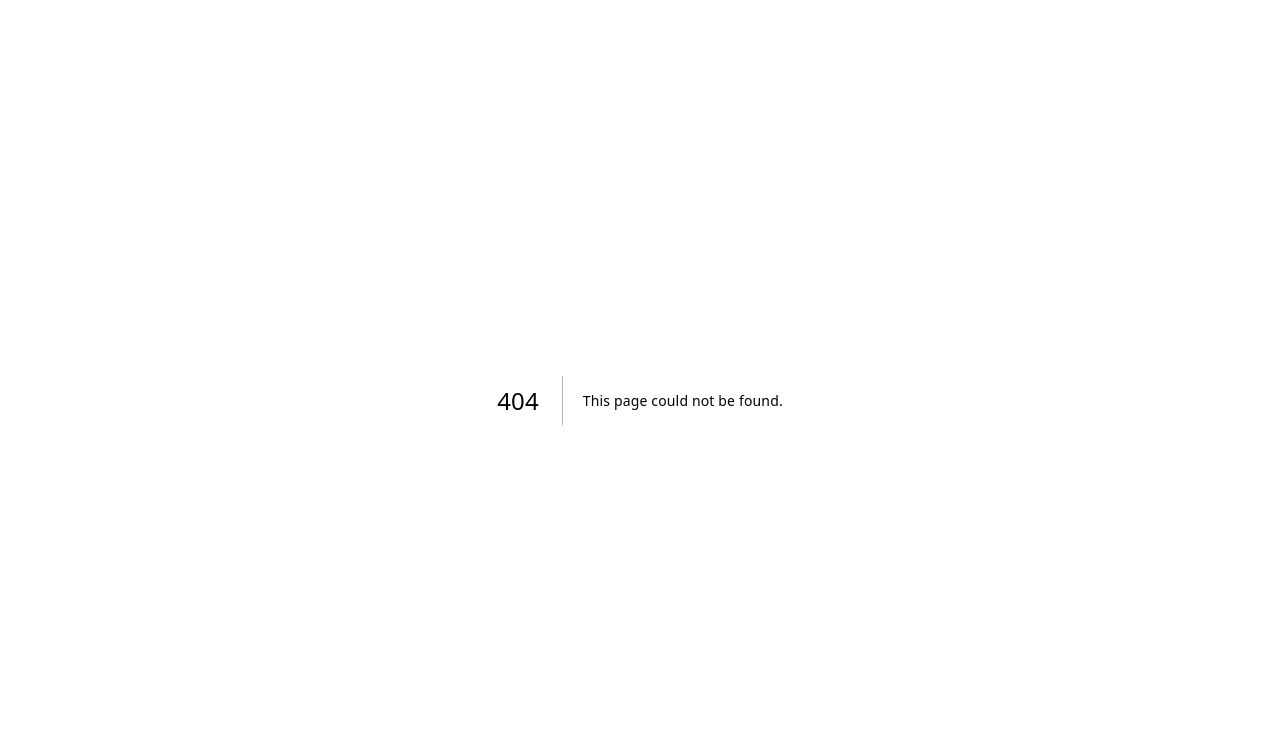
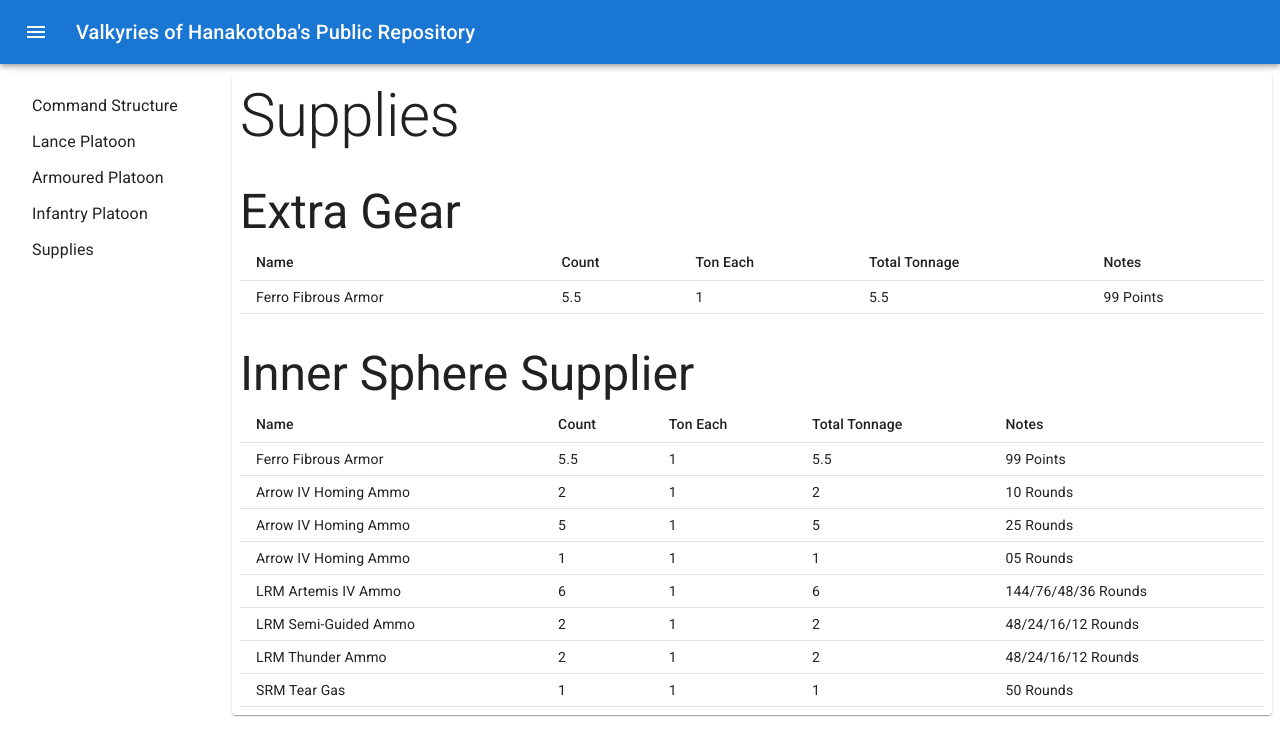
Before and after one commit to Rangoric/BattleTech-Campaign, a Next.js app: page /BattleTech-Campaign/supplies in a window 1280 px wide. Before the commit this address had no page. Shown: the top 756 px of the page. Built offline with nearby package versions, Linux system fonts and the light colour scheme.

Commit message:
Added supplies removed unused file

```diff
--- a/src/layout/Framework.tsx
+++ b/src/layout/Framework.tsx
@@ -62,6 +62,9 @@ export const Framework: React.FC<{ children?: React.ReactNode }> = ({
           <MenuItem component={Link} href="/infantry-platoon">
             <Typography>Infantry Platoon</Typography>
           </MenuItem>
+          <MenuItem component={Link} href="/supplies">
+            <Typography>Supplies</Typography>
+          </MenuItem>
         </MenuList>
         <Paper
           sx={{
--- a/src/pages/valkyries-of-hanakotoba.mdx
+++ b/src/pages/supplies.mdx
@@ -1,14 +1,17 @@
-# Valkyries of Hanakotoba
+import {Framework} from '../layout/Framework';
+export default function MDXPage({children})  {
+  return <Framework>{children}</Framework>
+}
 
+## Supplies
 
-
-## Extra Gear
+### Extra Gear
 
 | Name                | Count | Ton Each | Total Tonnage | Notes     |
 | ------------------- | ----- | -------- | ------------- | --------- |
 | Ferro Fibrous Armor | 5.5   | 1        | 5.5           | 99 Points |
 
-## Inner Sphere Supplier
+### Inner Sphere Supplier
 
 | Name                 | Count | Ton Each | Total Tonnage | Notes               |
 | -------------------- | ----- | -------- | ------------- | ------------------- |
```
